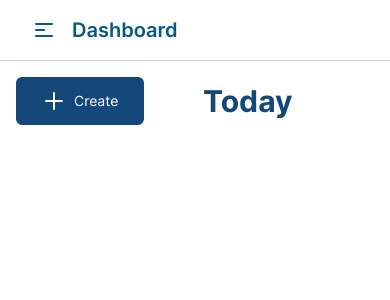
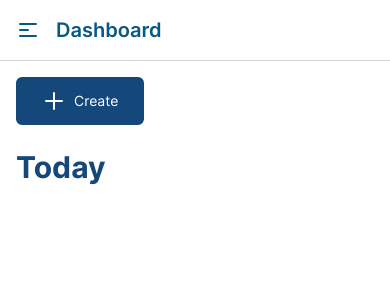
Before and after one commit to beeonepens/sipr-frontend, a Next.js app in the folder apps/user-web/: page /dashboard in a window 390 px wide. Shown: the top 300 px of the page. Built offline with nearby package versions, Linux system fonts and the light colour scheme.

Commit message:
style(user): create mobile version of new meeting modal

```diff
--- a/apps/user-web/components/atoms/Modal/ModalProvider.tsx
+++ b/apps/user-web/components/atoms/Modal/ModalProvider.tsx
@@ -30,7 +30,7 @@ export default function ModalProvider({
             leaveFrom="opacity-100"
             leaveTo="opacity-0"
           >
-            <Dialog.Overlay className="fixed inset-0 bg-black bg-opacity-50 backdrop-blur-md backdrop-filter" />
+            <Dialog.Overlay className="fixed inset-0 md:bg-black md:bg-opacity-50 md:backdrop-blur-md md:backdrop-filter" />
           </Transition.Child>
 
           {/* modal helper */}
--- a/apps/user-web/components/molecules/Dashboard/CreateMeetingModal.tsx
+++ b/apps/user-web/components/molecules/Dashboard/CreateMeetingModal.tsx
@@ -32,7 +32,7 @@ export default function CreateMeetingModal({
 
   return (
     <ModalProvider isModalOpen={isModalOpen} toggleModal={toggleModal}>
-      <section className="my-8 inline-block w-full max-w-md transform overflow-hidden rounded-xl bg-white p-6 text-left align-middle shadow-xl transition-all">
+      <section className="m-0 inline-block h-screen w-full max-w-md transform overflow-hidden rounded-none bg-white p-6 text-left align-middle shadow-xl transition-all md:my-8 md:mx-2 md:h-auto md:rounded-xl">
         <Dialog.Title
           as="h3"
           className="text-primary-950 mb-2 text-2xl font-semibold leading-6"
@@ -44,7 +44,7 @@ export default function CreateMeetingModal({
         </Dialog.Description>
 
         {/* modal content */}
-        <form className="my-8">
+        <form className="mt-8">
           <div className="grid grid-cols-1 gap-3">
             <FormControl label="Name" id="meeting-name" type="text" />
             <FormAreaControl label="Description" id="meeting-desc" />
--- a/apps/user-web/components/molecules/Form/FormRadioControl.tsx
+++ b/apps/user-web/components/molecules/Form/FormRadioControl.tsx
@@ -19,7 +19,7 @@ export default function FormRadioControl({
   options,
 }: Props) {
   return (
-    <div className="mt-1 flex flex-row items-center justify-between">
+    <div className="mt-1 flex flex-row items-center justify-between gap-3">
       {/* <legend className="w-1/3 text-gray-700">{title}</legend> */}
       <span className="mb-0.5 w-1/3">
         <Label id="meeting-status">{title}</Label>
--- a/apps/user-web/components/organisms/Header.tsx
+++ b/apps/user-web/components/organisms/Header.tsx
@@ -9,7 +9,7 @@ export default function Header() {
 
   console.log({ pathname });
   return (
-    <header className="flex flex-row items-center gap-4 border-b border-gray-300 py-4 px-8 text-xl font-semibold text-blue-800">
+    <header className="flex flex-row items-center gap-4 border-b border-gray-300 py-4 px-4 text-xl font-semibold text-blue-800 md:px-8">
       <MenuIcon
         className="h-6 w-6 cursor-pointer hover:text-blue-600"
         onClick={isMini ? toggleFullSize : toggleMini}
--- a/apps/user-web/pages/dashboard.tsx
+++ b/apps/user-web/pages/dashboard.tsx
@@ -10,7 +10,7 @@ export default function Dashboard() {
       </Head>
 
       <article className="p-4">
-        <div className="grid grid-cols-2 items-center gap-4">
+        <div className="grid grid-cols-1 items-center gap-6 md:grid-cols-2 md:gap-4">
           <NewMeeting />
 
           <h2 className="text-primary-950 text-3xl font-bold">Today</h2>
```
